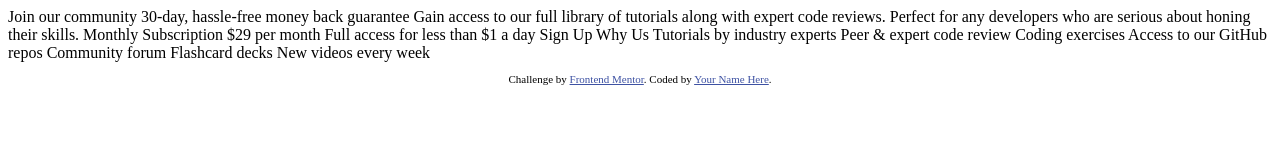
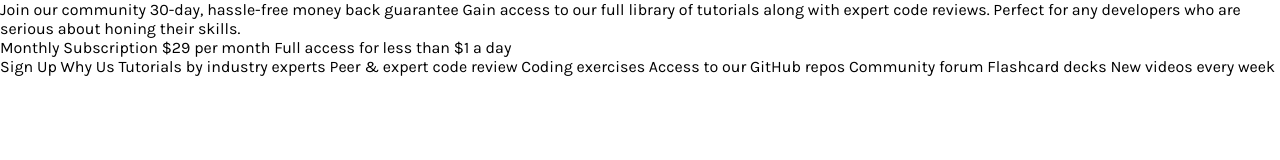
Before and after one commit to GersonADS/Single-price-grid-component-master, a plain HTML site: page index.html in a window 1280 px wide. Drawn offline with Linux system fonts and the light colour scheme.

Commit message:
beigining css

```diff
--- a/index.html
+++ b/index.html
@@ -1,32 +1,53 @@
 <!DOCTYPE html>
 <html lang="en">
+
 <head>
   <meta charset="UTF-8">
-  <meta name="viewport" content="width=device-width, initial-scale=1.0"> <!-- displays site properly based on user's device -->
+  <meta name="viewport" content="width=device-width, initial-scale=1.0">
+  <!-- displays site properly based on user's device -->
 
   <link rel="icon" type="image/png" sizes="32x32" href="./images/favicon-32x32.png">
 
   <title>Frontend Mentor | Single Price Grid Component</title>
 
+
+  <link rel="stylesheet" href="src/css/reset.css">
+  <link rel="stylesheet" href="src/css/style.css">
   <!-- Feel free to remove these styles or customise in your own stylesheet 👍 -->
   <style>
-    .attribution { font-size: 11px; text-align: center; }
-    .attribution a { color: hsl(228, 45%, 44%); }
+    .attribution {
+      font-size: 11px;
+      text-align: center;
+    }
+
+    .attribution a {
+      color: hsl(228, 45%, 44%);
+    }
   </style>
 </head>
+
 <body>
+  <div class="container">
+    <main class="principal">
+
+      <header class="header">
         Join our community
 
         30-day, hassle-free money back guarantee
 
         Gain access to our full library of tutorials along with expert code reviews.
         Perfect for any developers who are serious about honing their skills.
+      </header>
+      <section class="subscription">
 
         Monthly Subscription
 
         &dollar;29 per month
 
         Full access for less than &dollar;1 a day
+
+      </section>
+      <section class="info">
 
         Sign Up
 
@@ -40,11 +61,15 @@
         Flashcard decks
         New videos every week
 
-  <footer>
+      </section>
+    </main>
+  </div>
+  <!-- <footer>
     <p class="attribution">
       Challenge by <a href="https://www.frontendmentor.io?ref=challenge" target="_blank">Frontend Mentor</a>.
       Coded by <a href="#">Your Name Here</a>.
     </p>
-  </footer>
+  </footer> -->
 </body>
+
 </html>
--- /dev/null
+++ b/src/css/reset.css
@@ -0,0 +1,11 @@
+@import url("https://fonts.googleapis.com/css2?family=Karla:wght@400;700&display=swap");
+
+* {
+  margin: 0;
+  padding: 0;
+  box-sizing: border-box;
+}
+
+html{
+    font-family: 'Karla', sans-serif;;
+}
```
Lines whose indentation alone changed are shown as unchanged.
